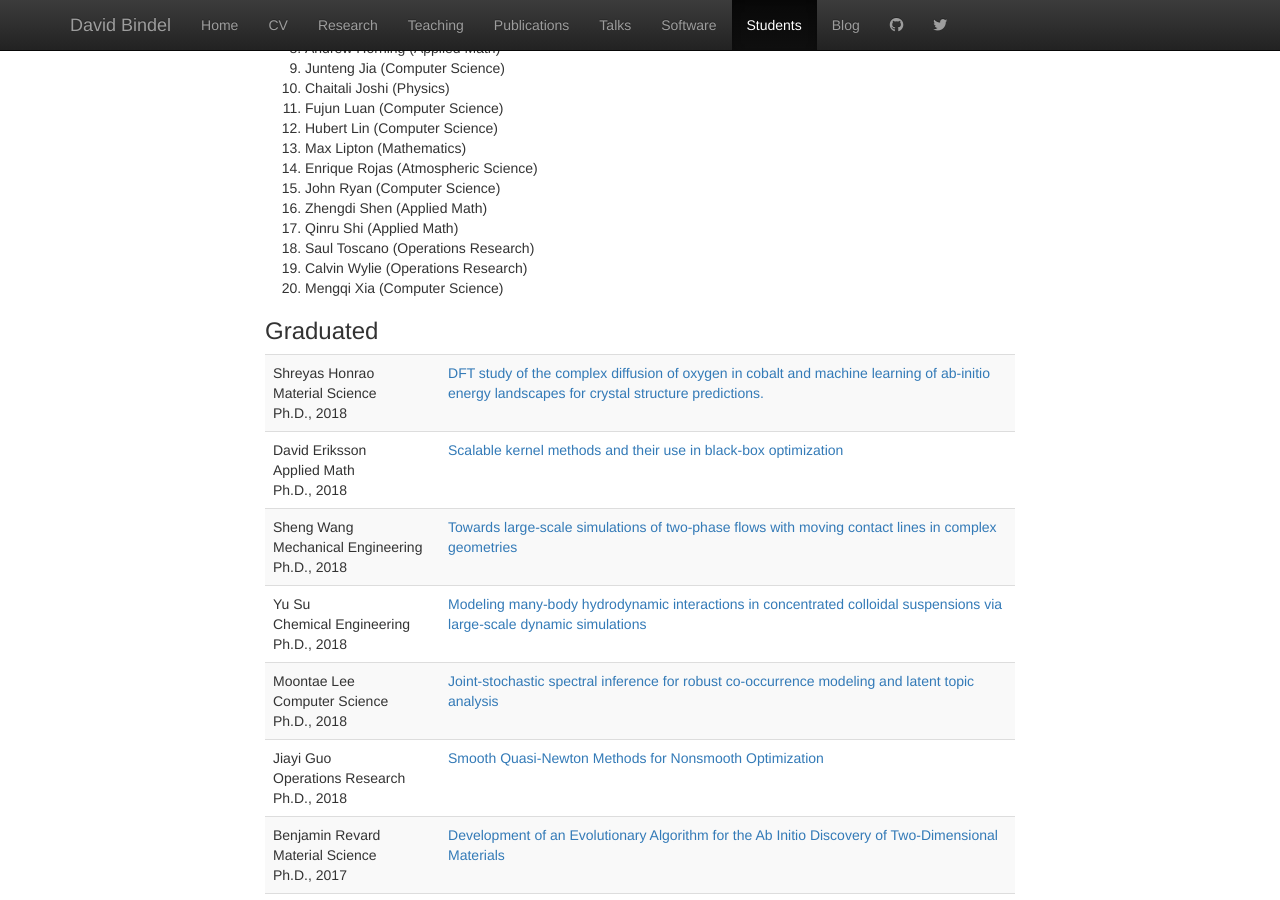
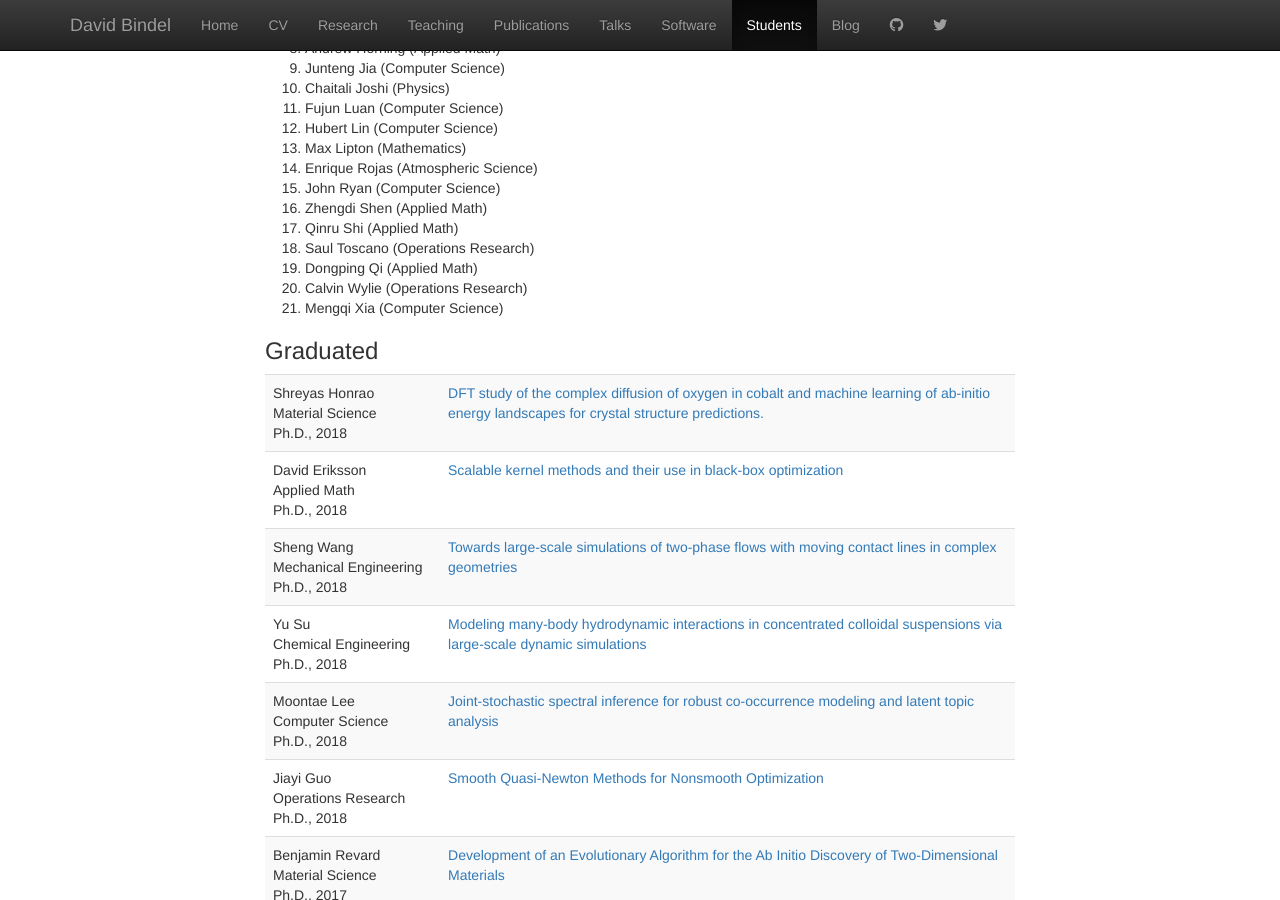
Before and after one commit to dbindel/cornell_web, a Jekyll site: the page built from students.html, in a window 1280 px wide and 900 px high, scrolled down 4367 px. Built offline with Jekyll 4.4.1, drawn with Linux system fonts in a browser that asks for light colours; nearby versions of some CDN libraries.

```diff
--- a/_data/students.yml
+++ b/_data/students.yml
@@ -624,6 +624,11 @@
     field: Operations Research
   -
     degree: phd
+    last: Qi
+    first: Dongping
+    field: Applied Math
+  -
+    degree: phd
     last: Wylie
     first: Calvin
     field: Operations Research
```
